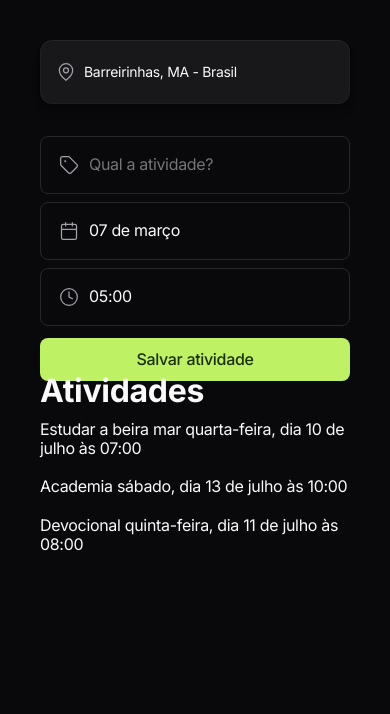
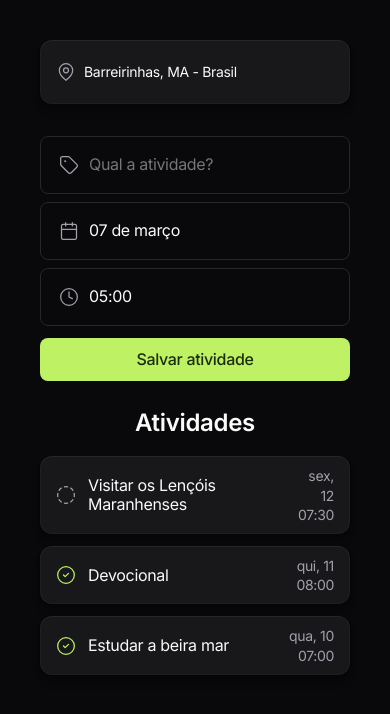
Before and after one commit to brunacostaz/plann.er, a plain HTML site: page index.html in a window 390 px wide. Drawn offline with nearby package versions, Linux system fonts and the light colour scheme.

Commit message:
estilização para dispositivos mobile

```diff
--- a/index.html
+++ b/index.html
@@ -49,10 +49,9 @@
         <main>
             <h1>Atividades</h1>
             <section></section>
-            <script src="script.js"></script>
         </main>
     </div>
 
-
+    <script src="script.js"></script>
 </body>
 </html>
--- a/script.js
+++ b/script.js
@@ -1,8 +1,8 @@
 //objet {}
 const atividade = {
-    nome : 'Estudar a beira mar',
-    data : new Date('2024-07-10 07:00'),
-    finalizada: true
+    nome : 'Visitar os Lençóis Maranhenses',
+    data : new Date('2024-07-12 07:30'),
+    finalizada: false
 }
 
 // lista, array, vetor = []
@@ -10,14 +10,14 @@ const atividade = {
 let listaAtividades = [
     atividade,
     {
-        nome: 'Academia',
-        data: new Date('2024-07-13 10:00'),
-        finalizada: false
+        nome: 'Devocional',
+        data: new Date('2024-07-11 08:00'),
+        finalizada: true
     },
     {
-        nome: 'Devocional',
-        data: new Date('2024-07-11 08:00'),
-        finalizada: false
+        nome : 'Estudar a beira mar',
+        data : new Date('2024-07-10 07:00'),
+        finalizada: true
     }
 ]
 
@@ -54,10 +54,22 @@ const criarItemAtividades = (att) => {
     const formatar = formatador(att.data)
 
     return `
-   <div>
+   <div class="card-bg">
         ${input}
+
+        <div>
+        <img src="assets/check-ativo.svg" class="ativo">
+        <img src="assets/check-inativo.svg" class="inativo">
         <span>${att.nome}</span>
-        <time>${formatar.dia.extenso.longo},
+        </div>
+
+        <time class="short">
+        ${formatar.dia.extenso.curto},
+        ${formatar.dia.numerico} <br>
+        ${formatar.hora}
+        </time>
+        <time class="full">
+        ${formatar.dia.extenso.longo},
         dia ${formatar.dia.numerico}
         de ${formatar.mes}
         às ${formatar.hora}
--- a/style.css
+++ b/style.css
@@ -73,6 +73,8 @@ input, select, button {
     display: flex;
     align-items: center;
     gap: 10px;
+
+    cursor: pointer;
 }
 
 .campo:focus-within {
@@ -89,4 +91,70 @@ button {
     color: #1A2E05;
     font-size: 16px;
     font-weight: 500;
+
+    cursor: pointer;
 }
+
+/* main */
+
+main {
+    margin-top: 32px;
+}
+
+main h1 {
+    text-align: center;
+    font-weight: 600;
+    font-size: 24px;
+    margin-bottom: 24px;
+}
+
+main section {
+    display: grid;
+    gap: 12px;
+}
+
+main section input[type="checkbox"] {
+    position: absolute;
+    inset: 0;
+}
+
+main section .card-bg {
+    position: relative;
+    padding: 10px 16px;
+    display: flex;
+    align-items: center;
+    justify-content: space-between;
+
+    cursor: pointer;
+
+}
+
+/* quando o campo estiver checked, o icone ativo irá aparecer */
+main section .card-bg:has(:checked) .ativo,
+/* por padrão o icone inativo estará aparecendo */
+main section .card-bg .inativo {
+    display: block;
+}
+
+/* quando o campo estiver checked, o icone inativo não irá aparecer */
+main section .card-bg:has(:checked) .inativo,
+/* por padrão o icone ativo estará escondido */
+main section .card-bg .ativo {
+    display: none;
+}
+
+section .card-bg > div {
+   display: flex;
+   align-items: center;
+   gap: 12px;
+}
+
+section time {
+    font-size: 14px;
+    color: #A1A1AB;
+    text-align: right;
+}
+
+time.full {
+    display: none
+}
```
Also changed, not shown: assets/check-ativo.svg (added), assets/check-inativo.svg (added).
